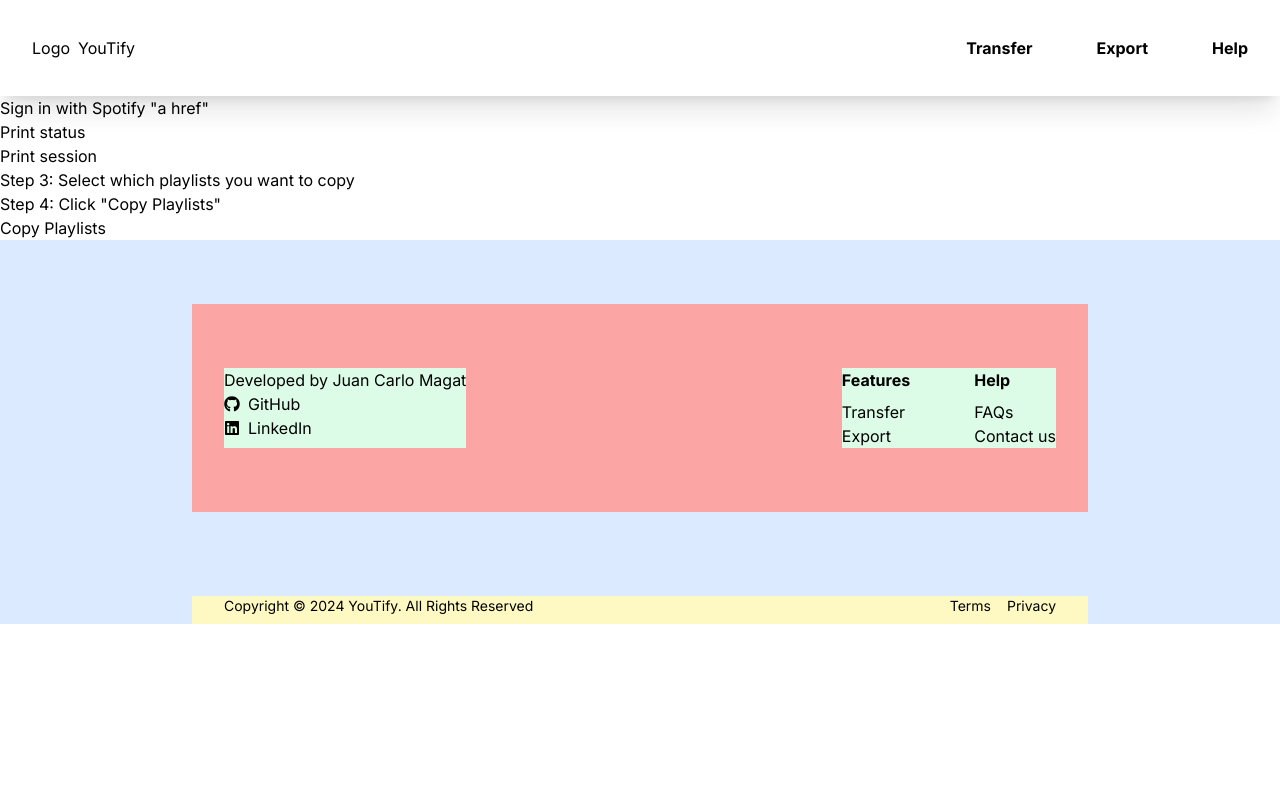
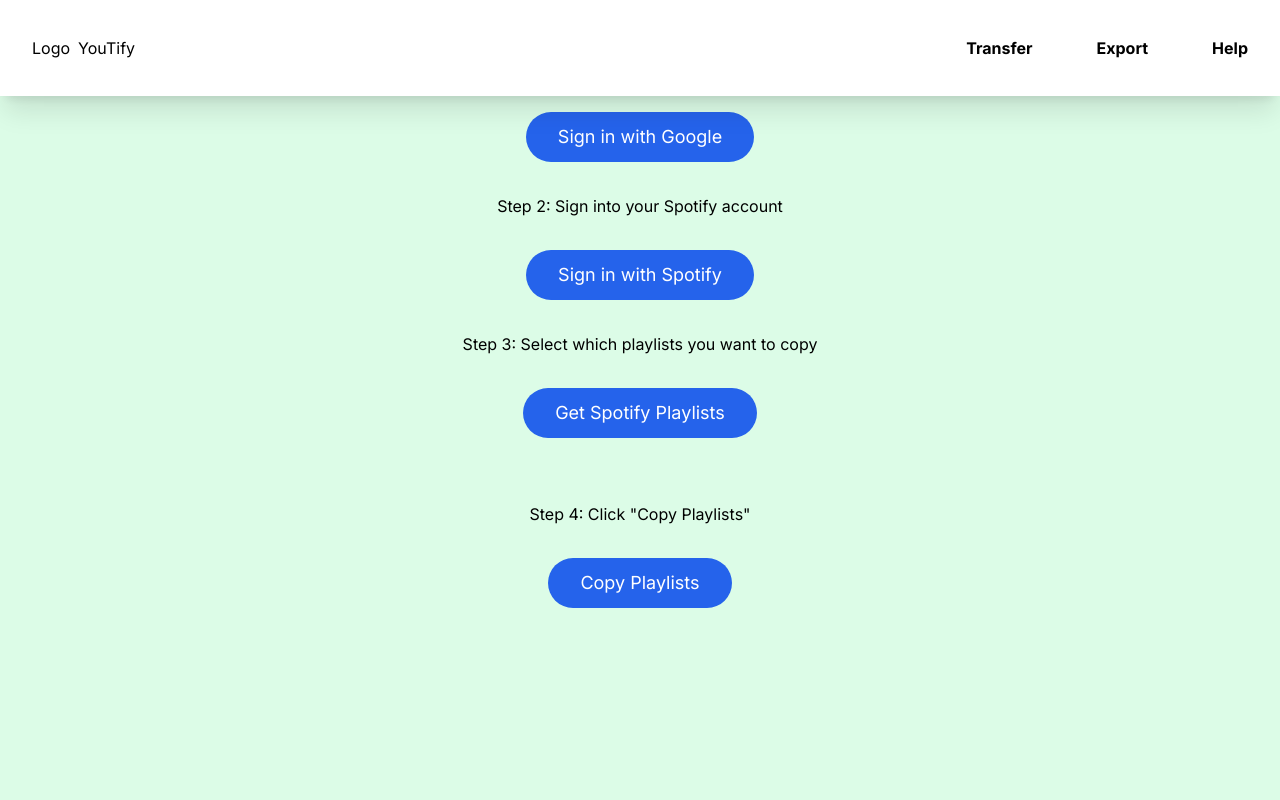
Before and after one commit to jcmagat/youtify-next, a Next.js app: page /transfer in a window 1280 px wide. Shown: the top 800 px of the page. Built offline with nearby package versions, Linux system fonts and the light colour scheme.

Commit message:
Implement foundation of /transfer page
Also move Button into a custom component

```diff
--- a/next.config.mjs
+++ b/next.config.mjs
@@ -1,4 +1,33 @@
 /** @type {import('next').NextConfig} */
-const nextConfig = {};
+const nextConfig = {
+  images: {
+    remotePatterns: [
+      {
+        protocol: "https",
+        hostname: "i.scdn.co",
+        port: "",
+        pathname: "/**",
+      },
+      {
+        protocol: "https",
+        hostname: "mosaic.scdn.co",
+        port: "",
+        pathname: "/**",
+      },
+      {
+        protocol: "https",
+        hostname: "image-cdn-fa.spotifycdn.com",
+        port: "",
+        pathname: "/**",
+      },
+      {
+        protocol: "https",
+        hostname: "image-cdn-ak.spotifycdn.com",
+        port: "",
+        pathname: "/**",
+      },
+    ],
+  },
+};
 
 export default nextConfig;
--- a/src/app/layout.tsx
+++ b/src/app/layout.tsx
@@ -20,7 +20,7 @@
     <html lang="en">
       <body className={inter.className}>
         <Navbar />
-        {children}
+        <main>{children}</main>
         <Footer />
       </body>
     </html>
--- a/src/app/transfer/page.tsx
+++ b/src/app/transfer/page.tsx
@@ -1,55 +1,94 @@
 "use client";
 import axios from "axios";
-import Link from "next/link";
+import Button from "@/components/Button";
+import { useState } from "react";
+import Image from "next/image";
+
+type Playlist = {
+  id: string;
+  name: string;
+  description: string;
+  image: string;
+};
+
+type PlaylistGridProps = {
+  playlists: Playlist[];
+};
+
+type PlaylistCardProps = {
+  playlist: Playlist;
+};
+
+function PlaylistCard(props: PlaylistCardProps) {
+  const { playlist } = props;
+
+  return (
+    <div className="border border-black p-2">
+      <Image
+        src={playlist.image}
+        alt={`${playlist.name} Image`}
+        width={160}
+        height={160}
+      />
+      <h1>{playlist.name}</h1>
+    </div>
+  );
+}
+
+function PlaylistGrid(props: PlaylistGridProps) {
+  return (
+    <div className="grid grid-cols-4 gap-2 w-2/3 bg-yellow-100">
+      {props.playlists.map((playlist) => (
+        <PlaylistCard key={playlist.id} playlist={playlist} />
+      ))}
+    </div>
+  );
+}
 
 export default function Transfer() {
-  const printStatus = async () => {
+  const [playlists, setPlaylists] = useState<Playlist[]>([]);
+
+  const getSpotifyPlaylists = async () => {
     try {
-      const res = await axios.get("https://localhost:8080/oauth/status", {
+      const res = await axios.get("https://localhost:8080/playlists/spotify", {
         withCredentials: true,
       });
       console.log(res.data);
-    } catch (err) {
-      // console.log(err);
-    }
-  };
-
-  const printSession = async () => {
-    try {
-      const res = await axios.get("https://localhost:8080/session", {
-        withCredentials: true,
-      });
-      console.log(res.data);
+      setPlaylists(res.data.playlists);
     } catch (err) {
       // console.log(err);
     }
   };
 
   return (
-    <main>
-      <h2>Copy your Spotify playlists onto YouTube in 4 easy steps:</h2>
+    <section
+      id="home"
+      className="w-full min-h-screen flex justify-center bg-red-100"
+    >
+      <div className="flex flex-col items-center gap-8 w-full bg-green-100">
+        <h2>Copy your Spotify playlists onto YouTube in 4 easy steps:</h2>
 
-      <h3>Step 1: Sign into YouTube using your Google account</h3>
+        <h3>Step 1: Sign into YouTube using your Google account</h3>
 
-      <Link href={"https://localhost:8080/oauth/youtube/login"}>
-        <button>Sign in with Google</button>
-      </Link>
+        <Button
+          href="https://localhost:8080/oauth/youtube/login"
+          text="Sign in with Google"
+        />
 
-      <h3>Step 2: Sign into your Spotify account</h3>
-      <a href="https://localhost:8080/oauth/spotify/login">
-        <button>Sign in with Spotify "a href"</button>
-      </a>
+        <h3>Step 2: Sign into your Spotify account</h3>
+        <Button
+          href="https://localhost:8080/oauth/spotify/login"
+          text="Sign in with Spotify"
+        />
 
-      <br></br>
-      <button onClick={printStatus}>Print status</button>
+        <h3>Step 3: Select which playlists you want to copy</h3>
+        <Button text="Get Spotify Playlists" onClick={getSpotifyPlaylists} />
 
-      <br></br>
-      <button onClick={printSession}>Print session</button>
+        <PlaylistGrid playlists={playlists} />
 
-      <h3>Step 3: Select which playlists you want to copy</h3>
-
-      <h3>Step 4: Click "Copy Playlists"</h3>
-      <button>Copy Playlists</button>
-    </main>
+        <h3>Step 4: Click "Copy Playlists"</h3>
+        <Button text="Copy Playlists" />
+      </div>
+    </section>
   );
 }
--- /dev/null
+++ b/src/components/Button/index.tsx
@@ -0,0 +1,28 @@
+import Link from "next/link";
+
+type ButtonProps = {
+  className?: string;
+  text?: string;
+  href?: string;
+  onClick?: () => void;
+};
+
+export default function Button(props: ButtonProps) {
+  const { className, text, href, onClick } = props;
+
+  let buttonClass = `px-8 py-4 text-lg leading-none rounded-full bg-blue-600 text-white ${className}`;
+
+  if (href) {
+    return (
+      <Link href={href}>
+        <button className={buttonClass}>{text}</button>
+      </Link>
+    );
+  }
+
+  return (
+    <button className={buttonClass} onClick={onClick}>
+      {text}
+    </button>
+  );
+}
--- a/src/components/Hero/index.tsx
+++ b/src/components/Hero/index.tsx
@@ -1,4 +1,4 @@
-import Link from "next/link";
+import Button from "../Button";
 
 export default function Hero() {
   return (
@@ -21,11 +21,7 @@
           supports Spotify and YouTube with more to come!
         </p>
 
-        <Link href="/transfer">
-          <button className="bg-blue-600 px-8 py-4 text-lg leading-none rounded-full text-white">
-            Let's get it started
-          </button>
-        </Link>
+        <Button href="/transfer" text="Let's get it started" />
       </div>
     </section>
   );
```
